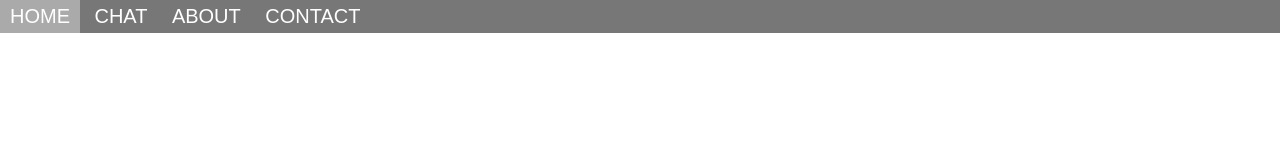
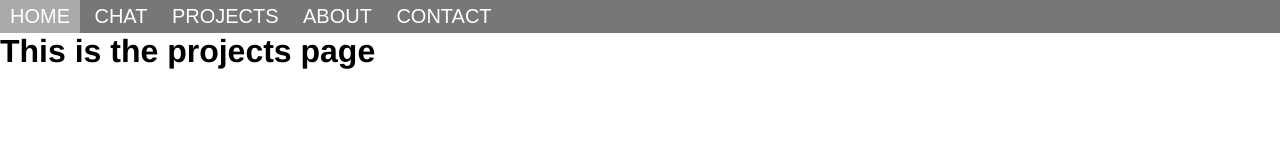
Before and after one commit to mccarts3/SocketChat, a website: page index.html at #/projects in a window 1280 px wide. Drawn offline with nearby package versions, Linux system fonts and the light colour scheme.

Commit message:
Added a projects page.

```diff
--- a/index.html
+++ b/index.html
@@ -28,11 +28,13 @@
 	        <ul>
 	            <a href="#/home"><li>HOME</li></a>
 	            <a href="#/chat"><li>CHAT</li></a>
+	            <a href="#/projects"><li>PROJECTS</li></a>
 	            <a href="#/about"><li>ABOUT</li></a>
 	            <a href="#/contact"><li>CONTACT</li></a>
 	        </ul>
 	    </div>
 
 		<div ng-view></div>
+
 	</body>
 </html>
--- a/public/indexAngular.js
+++ b/public/indexAngular.js
@@ -11,6 +11,9 @@ app.config(function($routeProvider) {
 		.when('/chat', {
 			templateUrl: '/webpages/chat.html'
 		})
+		.when('/projects', {
+			templateUrl: '/webpages/projects.html'
+		})
 		.when('/about', {
 			templateUrl: '/webpages/about.html'
 		})
--- /dev/null
+++ b/public/webpages/projects.html
@@ -0,0 +1,3 @@
+<div>
+	<h1>This is the projects page</h1>
+</div>
```
